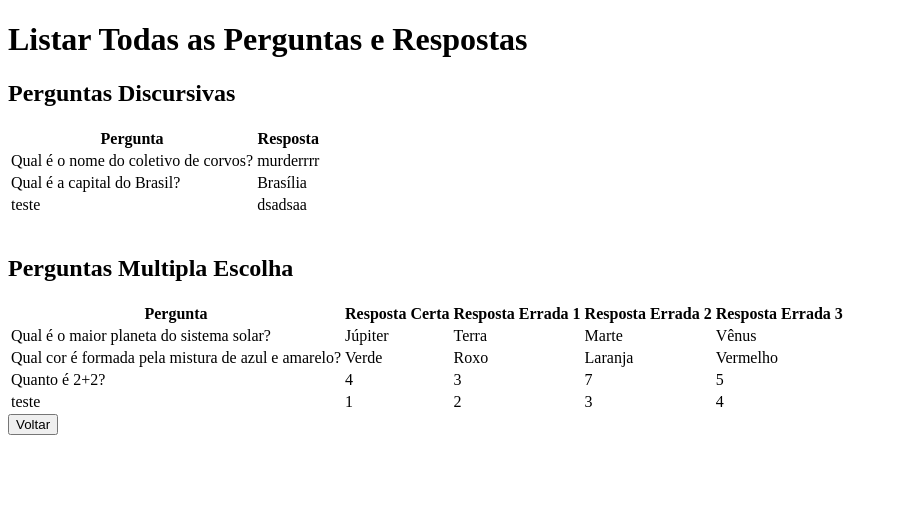
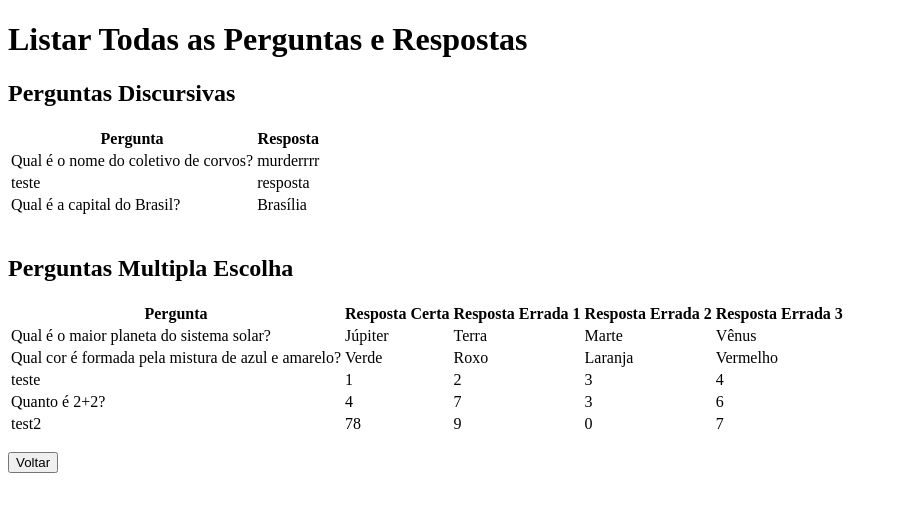
Before and after one commit to Marianamachado455/DAW, a PHP site: page /daw/av1/listarTodasPergResp.php in a window 1280 px wide. Shown: the top 512 px of the page, without its empty margins (0-898 px from the left). Run offline with PHP 8.4, Linux system fonts and the light colour scheme.

Commit message:
consertar erros de warning

```diff
--- a/av1/alterarPergDisc.php
+++ b/av1/alterarPergDisc.php
@@ -1,6 +1,7 @@
 <?php
     $perguntaEncontrada = null;
     if ($_SERVER["REQUEST_METHOD"] == "GET") {
+        if (isset($_GET["pergunta"])) {
             $pergunta = $_GET["pergunta"];
 
             $arqPergunta1 = fopen("pergDiscursiva.txt", "r");
@@ -23,6 +24,7 @@
 
             else {
                 echo "Arquivo não existe.";
+            }
         }
     }
 
--- a/av1/alterarPergMultEscolha.php
+++ b/av1/alterarPergMultEscolha.php
@@ -1,6 +1,7 @@
 <?php
     $perguntaEncontrada = null;
     if ($_SERVER["REQUEST_METHOD"] == "GET") {
+        if (isset($_GET["pergunta"])) {
             $pergunta = $_GET["pergunta"];
 
             $arqPergunta1 = fopen("pergMultiplaEscolha.txt", "r");
@@ -24,6 +25,7 @@
 
             else {
                 echo "Arquivo não existe.";
+            }
         }
     }
 
--- a/av1/listarPerg.php
+++ b/av1/listarPerg.php
@@ -88,7 +88,7 @@
             <td><?php echo $dadosEncontrados[4]; ?></td>
         </tr>
     </table>
-    <?php } ?>
+    <?php } ?><p></p>
     <form action="index.php">
         <button>Voltar</button>
     </form>
--- a/av1/listarTodasPergResp.php
+++ b/av1/listarTodasPergResp.php
@@ -42,7 +42,7 @@
 
             fclose($arqPerg1);
         ?>
-        </table>
+        </table><p></p>
      <form action="index.php">
         <button>Voltar</button>
     </form>
--- a/av1/pergDiscursiva.txt
+++ b/av1/pergDiscursiva.txt
@@ -1,4 +1,4 @@
 Pergunta; Resposta;
 Qual é o nome do coletivo de corvos?;  murderrrr;
-Qual é a capital do Brasil?;Brasília;
-teste; dsadsaa;
+teste; resposta;
+Qual é a capital do Brasil?; Brasília;
--- a/av1/pergMultiplaEscolha.txt
+++ b/av1/pergMultiplaEscolha.txt
@@ -1,5 +1,6 @@
 Pergunta; Resposta Certa; Resposta Errada 1; Resposta Errada 2; Resposta Errada 3;
 Qual é o maior planeta do sistema solar?;Júpiter;Terra;Marte;Vênus;
 Qual cor é formada pela mistura de azul e amarelo?;Verde;Roxo;Laranja;Vermelho;
-Quanto é 2+2?;  4;  3;  7;  5;
 teste; 1; 2; 3; 4;
+Quanto é 2+2?;  4;  7;  3;  6;
+test2; 78; 9; 0; 7;
--- /dev/null
+++ b/av1/usuarios.txt
@@ -0,0 +1 @@
+Mari; Mari@gmail.com; 123;
```
Also changed, not shown: av1/cadastrarUsuario.php (+6 -6 lines). Lines whose indentation alone changed are shown as unchanged.
